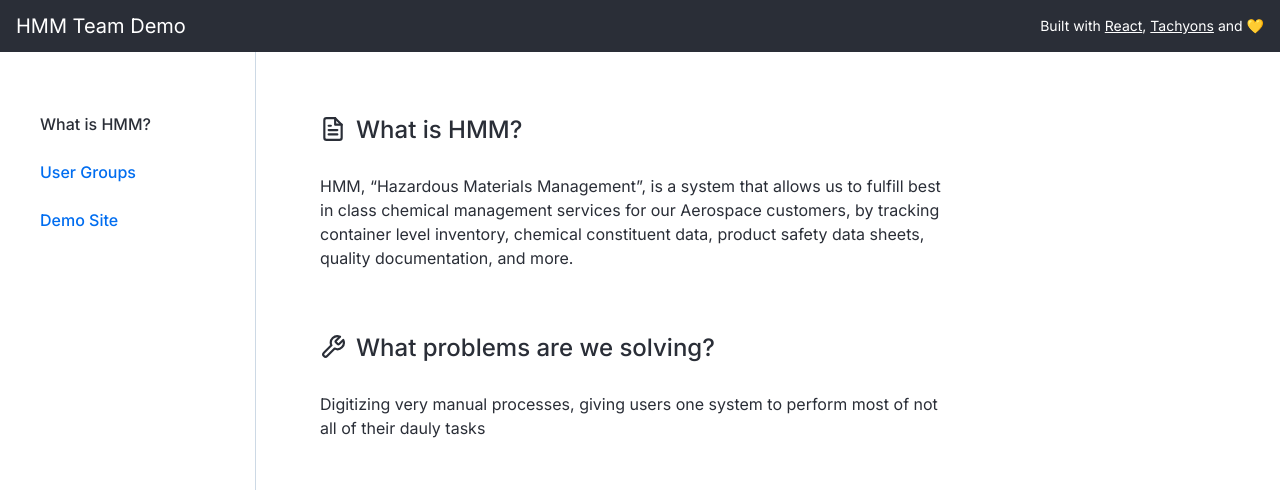
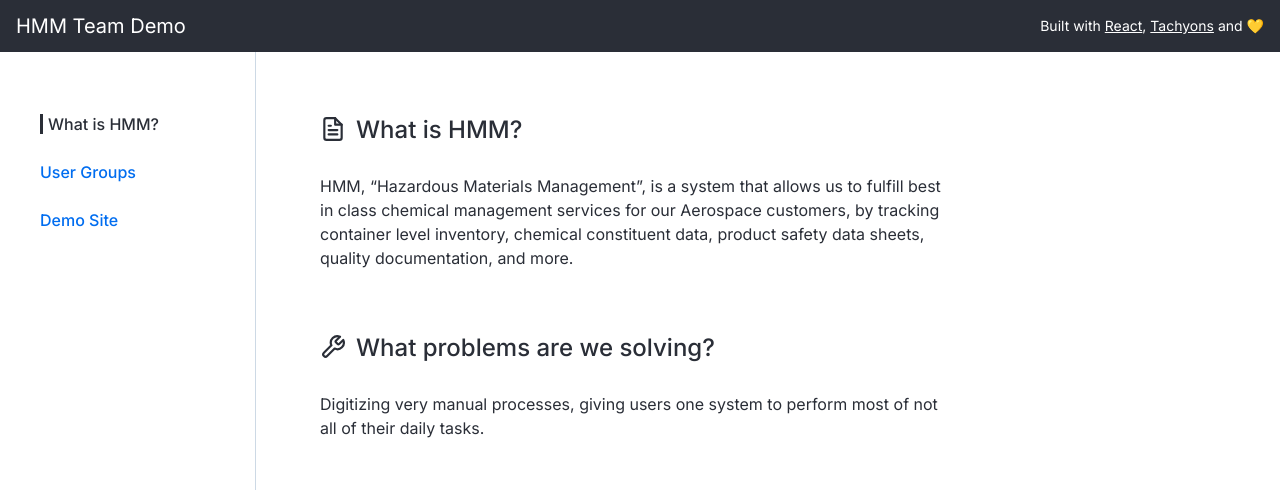
Before and after one commit to laurapadilla/hmm-demo, a React (Create React App) app: page / in a window 1280 px wide. Shown: the top 490 px of the page. Built offline with nearby package versions, Linux system fonts and the light colour scheme.

Commit message:
updated hover state styles

```diff
--- a/src/components/Home.js
+++ b/src/components/Home.js
@@ -32,7 +32,7 @@ class Home extends React.Component {
         </h1>
         <p className="f5 w-70 lh-copy mb5">
           Digitizing very manual processes, giving users one system to perform
-          most of not all of their dauly tasks
+          most of not all of their daily tasks.
         </p>
         <h1 className="fw5 f3-l mb4">
           <Icon.Code size={28} />
--- a/src/components/Nav.js
+++ b/src/components/Nav.js
@@ -5,7 +5,7 @@ import { NavLink } from "react-router-dom";
 const NavItem = ({ className, href, children }) => (
   <li className={`mh2-ns f5 f5-l mb4 fw5 ${className}`}>
     <NavLink
-      className="no-underline pointer underline-hover"
+      className="no-underline pointer hover"
       exact={true}
       activeClassName="is-active"
       to={href}
--- a/src/css/main.css
+++ b/src/css/main.css
@@ -49,4 +49,15 @@ svg {
 
 .is-active {
   color: var(--body-color);
+  border-left: 3px solid var(--body-color);
+  padding-left: 5px;
 }
+
+li {
+  padding-left: 0;
+}
+
+li:hover {
+  padding-left: 5px;
+  transition: padding 0.3s ease;
+}
```
